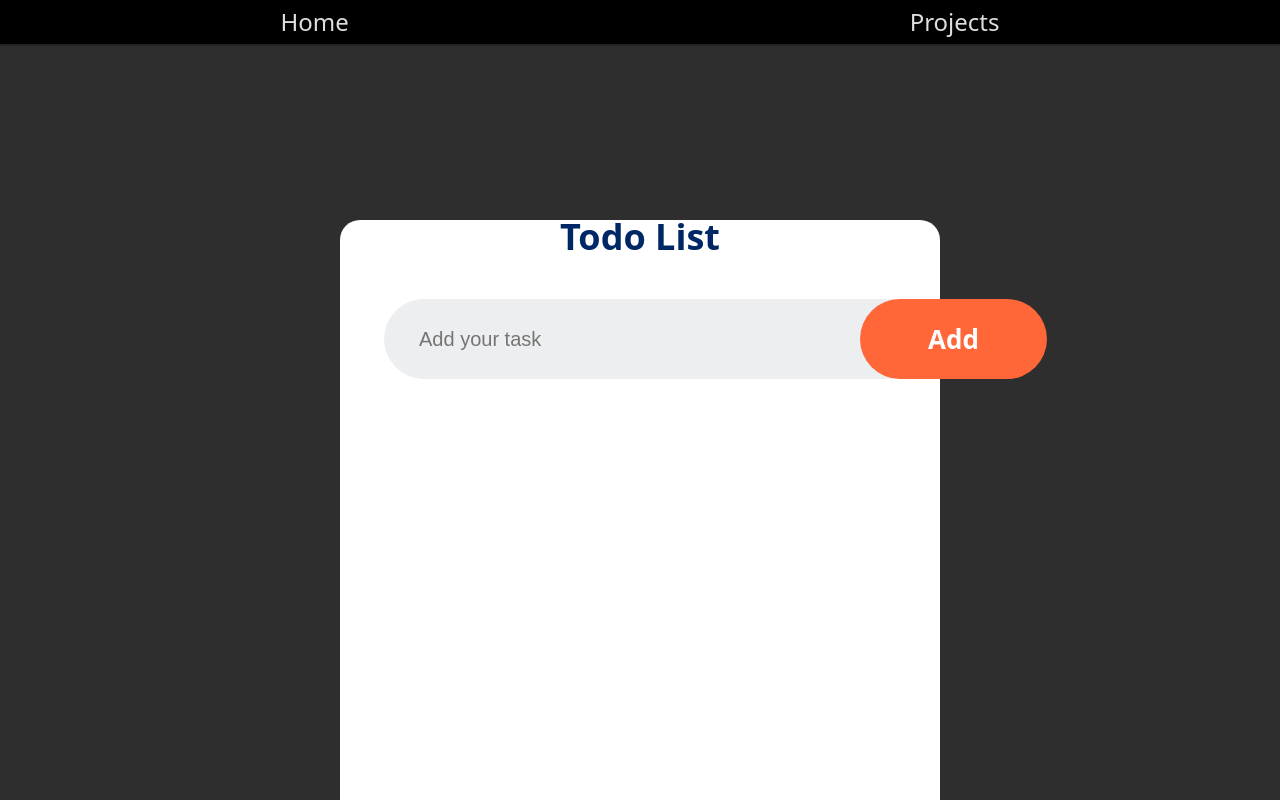
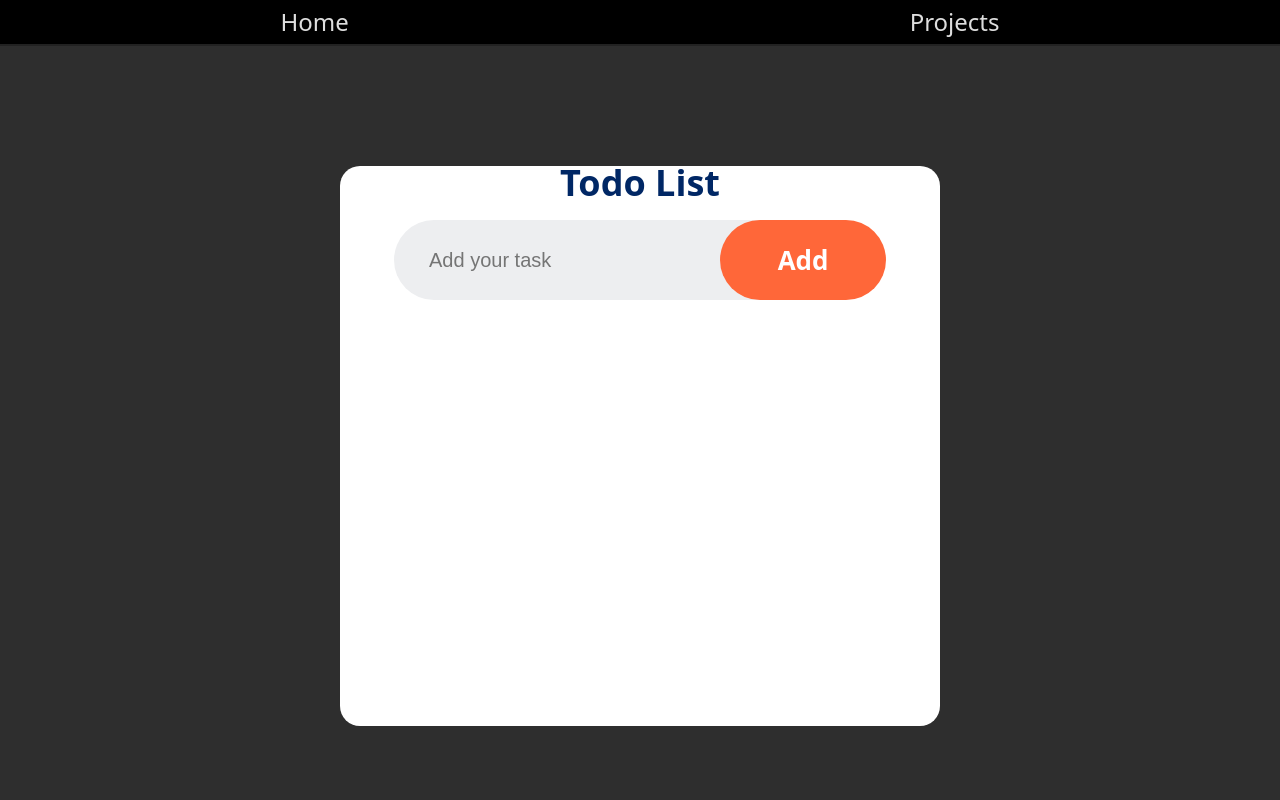
Before and after one commit to CP8600/Portfolioreact, a React (Vite) app: page /todo in a window 1280 px wide. Shown: the top 800 px of the page. Built offline with nearby package versions, Linux system fonts and the light colour scheme.

Commit message:
sat april 13 change

```diff
--- a/src/Pages/Bubbles/Bubbles.jsx
+++ b/src/Pages/Bubbles/Bubbles.jsx
@@ -1,5 +1,6 @@
 import React, { useEffect, useRef, useState } from "react";
-import "../Bubbles/Bubbles.css";
+import styles from "../Bubbles/Bubbles.module.css";
+
 const ShowBubbles = () => {
   const [bubbles, setBubbles] = useState([]);
   const bubbleRef = useRef(null);
@@ -13,7 +14,7 @@ const ShowBubbles = () => {
   const createBubble = () => {
     const newBubble = {
       id: Math.random(),
-      size: Math.floor(Math.random() * 50) + 10,
+      size: Math.floor(Math.random() * 100) + 10,
       left: Math.random() * 100,
       backgroundColor: `#${Math.floor(Math.random() * 16777215).toString(16)}`,
     };
@@ -36,19 +37,19 @@ const ShowBubbles = () => {
     clearInterval(bubbleRef.current);
   };
 
-
   return (
-    <div className="bubble-container">
+    <div className={styles.bubbleContainer}>
       <button
-        className="bubble-btn"
+        className={styles.bubbleBtn}
+        type="button"
         onMouseDown={startBubbles}
         onMouseUp={endBubbles}
       >
-        Create Bubbles
+        <span className={styles.spanBtn}>Create Bubbles</span>
       </button>
       {bubbles?.map((bubble) => (
         <div
-          className="bubble"
+          className={styles.bubble}
           key={bubble.id}
           style={{
             width: `${bubble.size}px`,
--- a/src/Pages/Bubbles/Bubbles.css
+++ b/src/Pages/Bubbles/Bubbles.module.css
@@ -1,38 +1,48 @@
-.bubble-container {
+.bubbleContainer {
     bottom: 0;
     width: 100vw;
     height: 100vh;
     /* background-color: black; */
-        background: linear-gradient(to bottom right, rgb(108, 224, 228), black);
+    background-color: rgb(0, 0, 0);
+    align-items: center;
+    justify-content: center;
+    display: flex;
 }
 
 .bubble {
     position: absolute;
     bottom: 0;
-    /* background-color: rgba(173, 216, 230, 0.7); */
-    /* Light blue */
     border-radius: 50%;
     animation: float-up 4s linear forwards, fade-out 4s ease-in-out forwards;
 }
 
-.bubble-btn {
+.bubbleBtn {
     width: 100px;
     height: 100px;
     /* background-color: rgb(164, 228, 225); */
-    background-color: rgb(210, 58, 58);
+    background-color: rgb(255, 255, 255);
     color: rgb(0, 0, 0);
-    position: absolute;
+    /* position: absolute;
     top: 100px;
+    left: 0; */
+    /* margin-left: 10px; */
     cursor: pointer;
     border-radius: 50%;
     font-size: 20px;
+    z-index: 1;
+
+
 }
 
-.bubble-btn:active {
-    background-color: rgb(0, 0, 0);
-    color: rgb(255, 255, 255);
+.bubbleBtn:active {
+    transform: scale(0.9);
+    transition: transform 0.1s ease-in;
+    opacity: 50%;
 }
 
+.spanBtn {
+    border-radius: 50%;
+}
 
 /* Floating Animation */
 @keyframes float-up {
--- a/src/Pages/PageRouter/PageRouter.module.css
+++ b/src/Pages/PageRouter/PageRouter.module.css
@@ -2,7 +2,8 @@
     min-height: 100vh;
     width: 100vw;
     position: relative;
-    background: linear-gradient(to bottom right, rgb(108, 224, 228), black);
+    /* background: linear-gradient(to bottom right, rgb(108, 224, 228), black); */
+    background: linear-gradient(to top left,  rgb(25, 171, 204) , rgb(17, 77, 105));
     background-repeat: no-repeat;
     display: flex;
     /* fixed: was inline */
--- a/src/Pages/TodoList/CSS/Todo.css
+++ b/src/Pages/TodoList/CSS/Todo.css
@@ -1,57 +1,85 @@
+.todoContainer {
+    display: flex;
+    justify-content: center;
+    align-items: center;
+    height: 100vh;
+}
+
 .todo {
     width: 600px;
-    min-height: 732px;
+    max-width: 90%;
+    height: 70%;
+    margin-top: 0px;
+    padding: 0px 44px 30px;
     border-radius: 20px;
     background-color: #fff;
-    margin: auto;
-    margin-top: 174px;
+    color: black;
     display: flex;
     flex-direction: column;
-    padding: 0px 44px;
-    padding-bottom: 30px;
-    margin-bottom: 100px;
-    color: black;
 }
 
 .todo-header {
-
-    /* margin-top: 84px; */
     color: #002765;
     font-size: 36px;
     font-weight: 600;
     line-height: 34px;
+    margin-bottom: 10px;
 }
-.todo-add{
+
+.todo-add {
     display: flex;
     justify-content: center;
     align-items: center;
-    margin-top: 45px;
+    /* margin-top: 45px; */
+    margin: 10px;
 }
 
-
-.todo-input{
-border-radius: 50px;
-background: #edeef0;
-border: none;
-outline: none;
-width: 576px;
-height: 80px;
-padding-left: 35px;
-font-size: 20px;
-color: black;
+.todo-input {
+    width: 476px;
+    height: 80px;
+    padding-left: 35px;
+    border: none;
+    outline: none;
+    border-radius: 50px;
+    background: #edeef0;
+    font-size: 20px;
+    color: black;
 }
 
 .todo-add-btn {
+    width: 187px;
+    height: 80px;
+    margin-left: -100px;
     border-radius: 50px;
     background-color: #ff6739;
-    width: 187px;
-    height: 80px;
+    color: #ffffff;
+    font-size: 26px;
+    font-weight: 600;
     display: flex;
     justify-content: center;
     align-items: center;
-    margin-left: -100px;
-    color: #ffffff;
-    font-size: 26px;
-    font-weight: 600;
     cursor: pointer;
+    transition: background-color 0.3s ease;
 }
+
+.todo-add-btn:hover {
+    background-color: #e15a2e;
+}
+
+.todo-list-item {
+    margin: 10px 0;
+    width: 100%;
+    list-style-type: decimal;
+    /* ensures numbers show */
+    list-style-position: inside;
+    font-size: 1.4em;
+    /* keeps number aligned with text */
+    padding: 5px;
+}
+
+.todoList {
+    white-space: inherit;
+    overflow: scroll;
+    width: 100%;
+
+}
--- a/src/Pages/TodoList/CSS/Todoitems.css
+++ b/src/Pages/TodoList/CSS/Todoitems.css
@@ -0,0 +1,7 @@
+.todoitems-text {
+    display: flex;
+    flex-direction: column;
+    gap: 10px;
+    margin-top: 20px;
+    background-color: red;
+}
--- a/src/Pages/TodoList/Todo.jsx
+++ b/src/Pages/TodoList/Todo.jsx
@@ -1,4 +1,4 @@
-import { useEffect, useRef, useState } from "react";
+import { useRef, useState } from "react";
 import "./CSS/ToDo.css";
 import ToDoItems from "./ToDoItems";
 const ToDo = () => {
@@ -7,17 +7,19 @@ const ToDo = () => {
   const countRef = useRef(0);
 
   const add = () => {
+    const value = inputref.current.value.trim();
+    if (!value) return;
+    // Check if input is empty
+
     setTodos([
       ...todos,
       { no: countRef.current++, text: inputref.current.value, display: "" },
     ]);
     inputref.current.value = "";
   };
-  useEffect(() => {
-    console.log(todos);
-  }, [todos]);
 
   return (
+    <section className="todoContainer">
       <div className="todo">
         <div className="todo-header">Todo List</div>
         <div className="todo-add">
@@ -26,21 +28,24 @@ const ToDo = () => {
             type="text"
             placeholder="Add your task"
             className="todo-input"
+            maxLength={50}
           />
 
           <div onClick={add} className="todo-add-btn">
             Add
           </div>
         </div>
-      <div className="todo-list">
-        {todos.map((item, index) => (
-          <div key={index}>
+        <ol className="todoList">
+          {todos.map((item) => (
+            <li className="todo-list-item" key={item.no}>
+              {item.text}
               <ToDoItems no={item.no} display={item.display} />
-            <span>{item.text}</span> {/* Displaying text properly */}
+              {/* Displaying text properly */}
+            </li>
+          ))}
+        </ol>
       </div>
-        ))}
-      </div>
-    </div>
+    </section>
   );
 };
 
--- a/src/Pages/TodoList/Todoitems.jsx
+++ b/src/Pages/TodoList/Todoitems.jsx
@@ -1,12 +1,7 @@
-import "./CSS/ToDoItems.css";
+import "./CSS/Todoitems.css";
 
 const ToDoItems = () => {
-  return (
-    <div className="todoitems">
-      {" "}
-      <div className="todoitems-text"></div>
-    </div>
-  );
+  return <div className="todoitems-text"></div>;
 };
 
 export default ToDoItems;
```
Also changed, not shown: src/Pages/Dragonball/Dragonball-Page.jsx (+0 -10 lines), 1 other file (tests, documents, lock files or other folders). Lines whose indentation alone changed are shown as unchanged.
